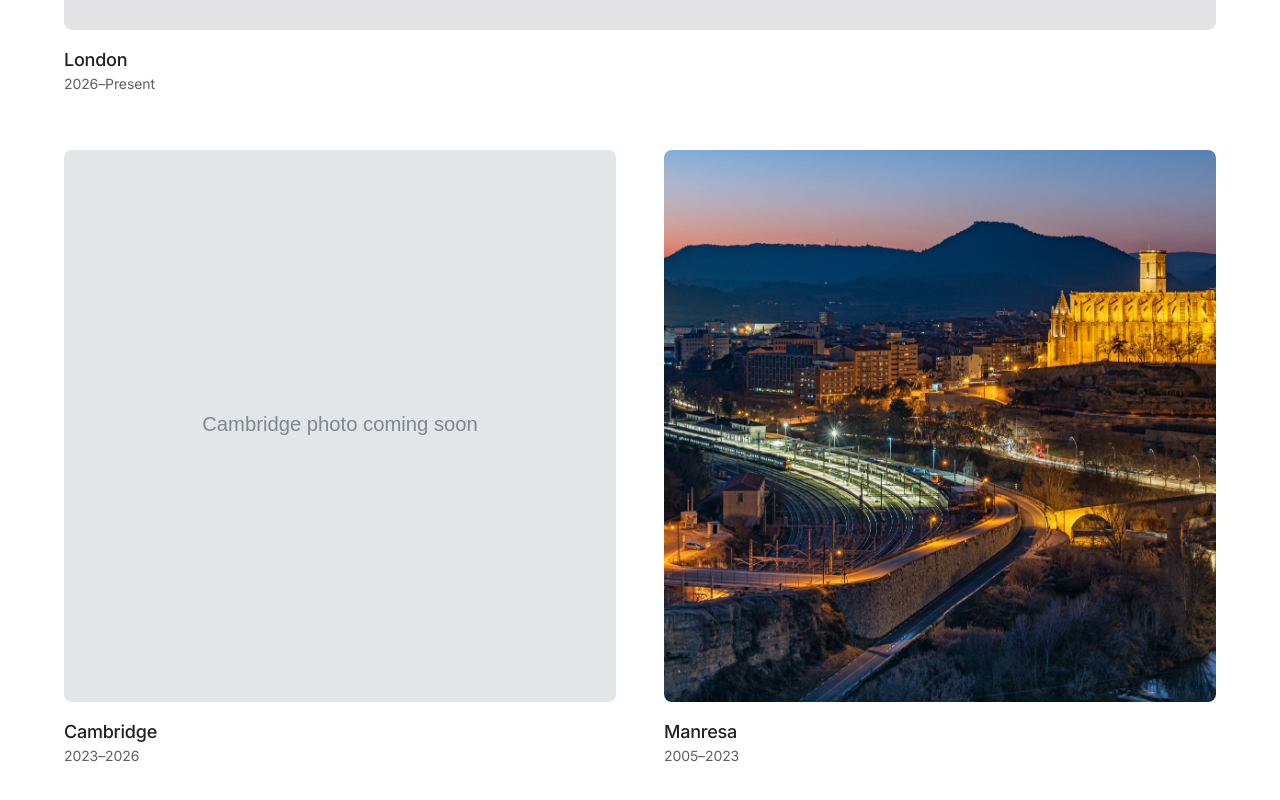
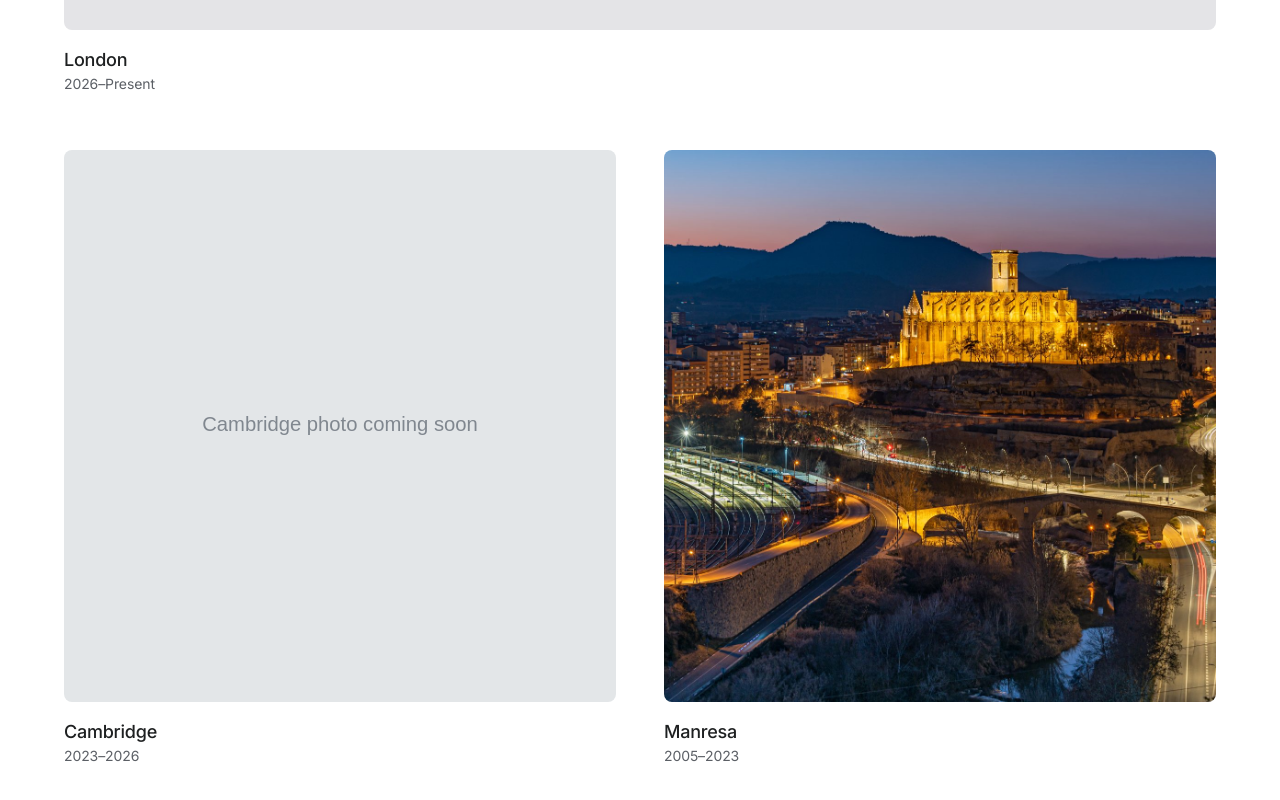
Before and after one commit to omorros/omorros.com, a Next.js app: page / in a window 1280 px wide. Shown: the part 2653-3453 px from the top of the page. Built offline with nearby package versions, Linux system fonts and the light colour scheme.

Commit message:
Shift Manresa crop right

```diff
--- a/src/app/page.tsx
+++ b/src/app/page.tsx
@@ -141,7 +141,7 @@ export default function Page() {
                 src="/images/life/manresa.jpg"
                 title="Manresa"
                 date="2005–2023"
-                aspect="aspect-square object-[30%_center]"
+                aspect="aspect-square object-[70%_center]"
               />
             </div>
           </div>
```
